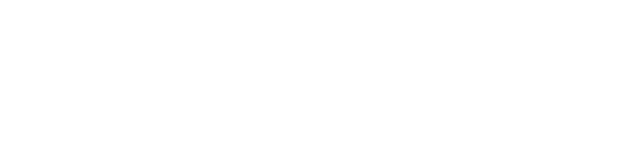
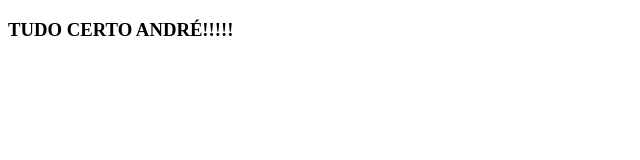
Before and after one commit to guerreirografico/icpa, a plain HTML site: page index.html in a window 1280 px wide. Shown: the whole page, without its empty margins (0-640 px from the left). Drawn offline with Linux system fonts and the light colour scheme.

Commit message:
Acionar mensagem Tutdo certo André na página

```diff
--- a/index.html
+++ b/index.html
@@ -11,9 +11,10 @@
         //testando o  codigo
         let num = 0
         while (num <= 10) {
-            console.log(num,"Pronto")
+            console.log(num,"Tudo certo André")
             num = num + 1
         }
     </script>
+    <h3> TUDO CERTO ANDRÉ!!!!!</h3>
 </body>
 </html>
```
